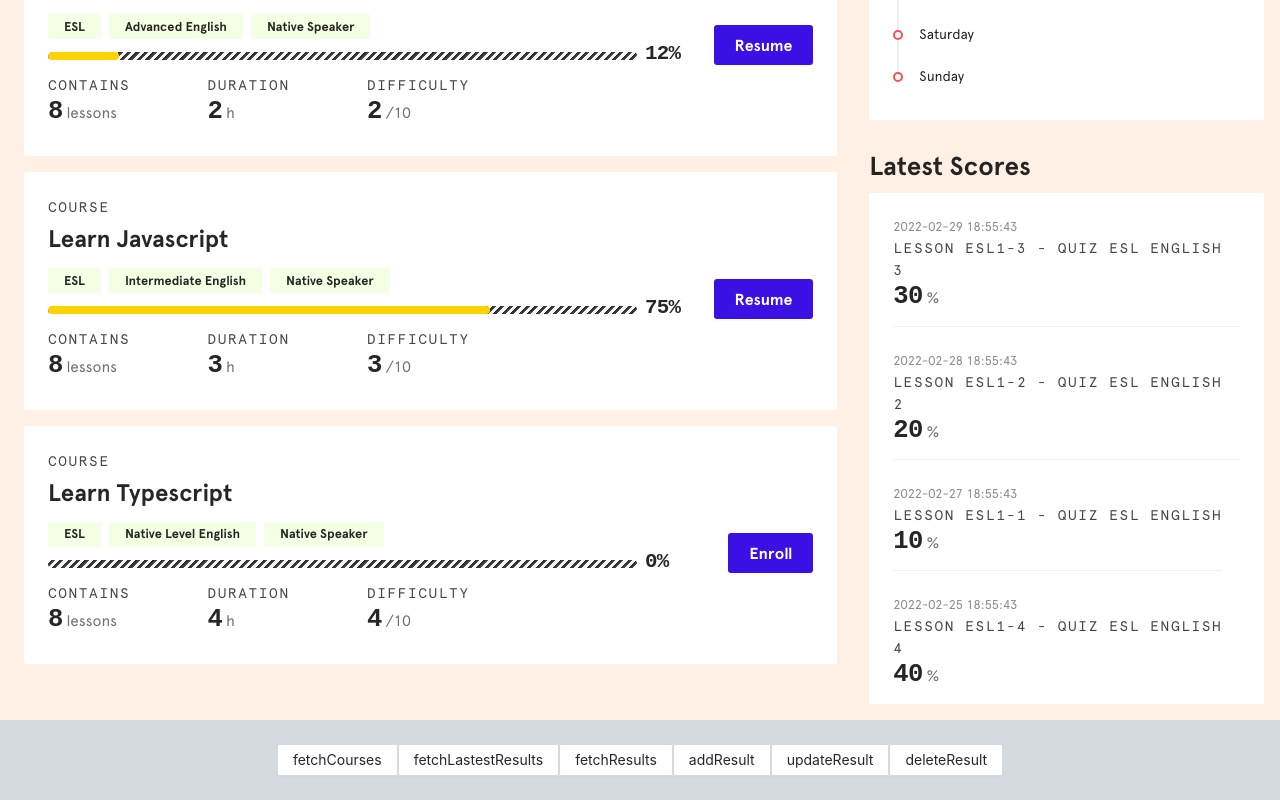
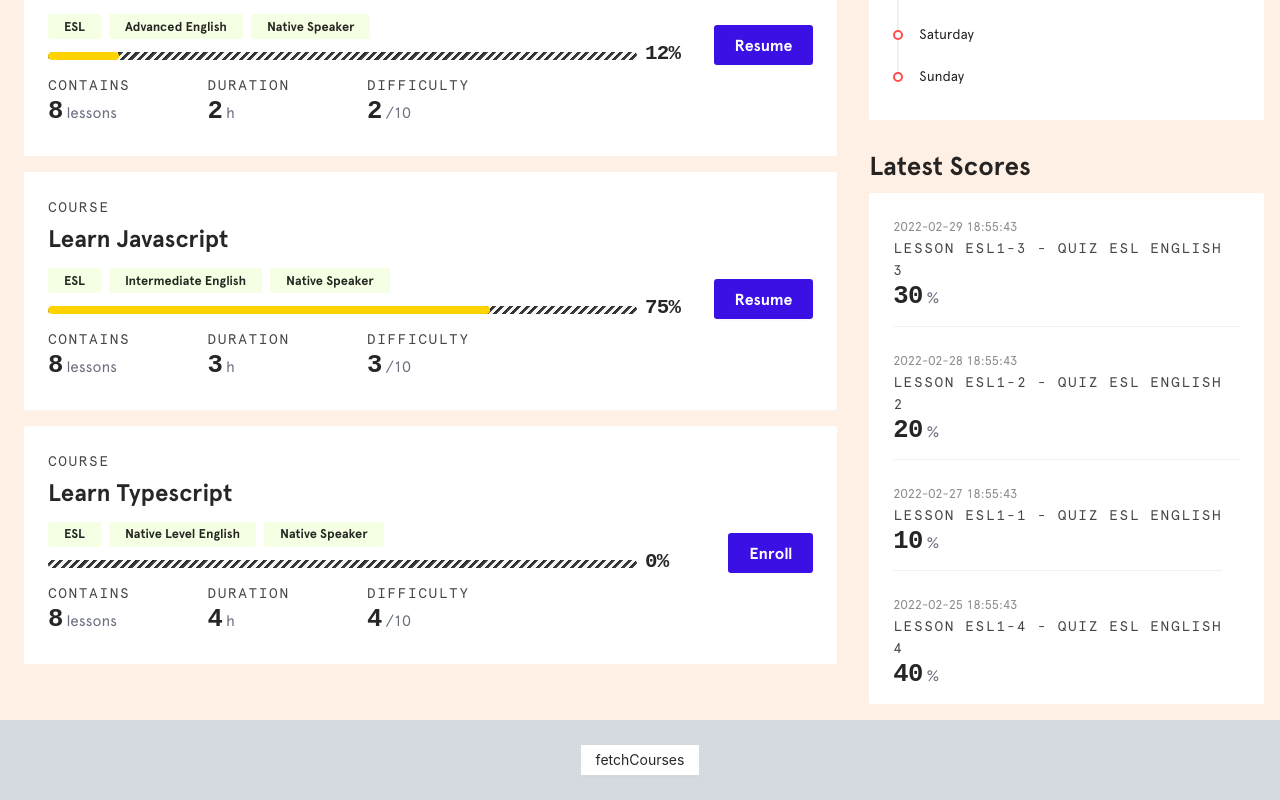
Before and after one commit to antoineGH/sayhello, a React (Create React App) app: page /auth/home in a window 1280 px wide. Shown: the part 529-1329 px from the top of the page. Built offline with nearby package versions, Linux system fonts and the light colour scheme; data requests are answered from the project's data file.

Commit message:
handle empty json in fetchLastestResults thunk

```diff
--- a/src/features/results/actions.ts
+++ b/src/features/results/actions.ts
@@ -15,6 +15,9 @@ export const fetchResults = createAsyncThunk<Results, number>(
         `http://localhost:4000/result?profile_id=${profileID}`
       )
       const json = await data.json()
+      if (Object.values(json).length === 0) {
+        throw new Error(`Fail to fetch results`)
+      }
       return json
     } catch (e) {
       throw new Error(`Fail to fetch results: ${e}`)
@@ -29,6 +32,9 @@ export const fetchLastestResults = createAsyncThunk<Results, number>(
         `http://localhost:4000/result?profile_id=${profileID}&_sort=date_created&_order=desc&_limit=4`
       )
       const json = await data.json()
+      if (Object.values(json).length === 0) {
+        throw new Error(`Fail to fetch results`)
+      }
       return json
     } catch (e) {
       throw new Error(`Fail to fetch results: ${e}`)
--- a/src/layouts/Auth.tsx
+++ b/src/layouts/Auth.tsx
@@ -125,32 +125,6 @@ const Auth = () => {
           <Button onClick={() => dispatch(fetchCourses(1))}>
             fetchCourses
           </Button>
-          <Button onClick={() => dispatch(fetchLastestResults(1))}>
-            fetchLastestResults
-          </Button>
-          <Button onClick={() => dispatch(fetchResults(1))}>
-            fetchResults
-          </Button>
-          <Button
-            onClick={() =>
-              dispatch(
-                addResult({
-                  score: 65,
-                  profile_id: 1,
-                  quiz_id: 1,
-                  date_created: new Date().toISOString()
-                })
-              )
-            }
-          >
-            addResult
-          </Button>
-          <Button onClick={() => dispatch(updateResult({ id: 1, score: 100 }))}>
-            updateResult
-          </Button>
-          <Button onClick={() => dispatch(deleteResult(6))}>
-            deleteResult
-          </Button>
         </Footer>
       </>
     )
```
